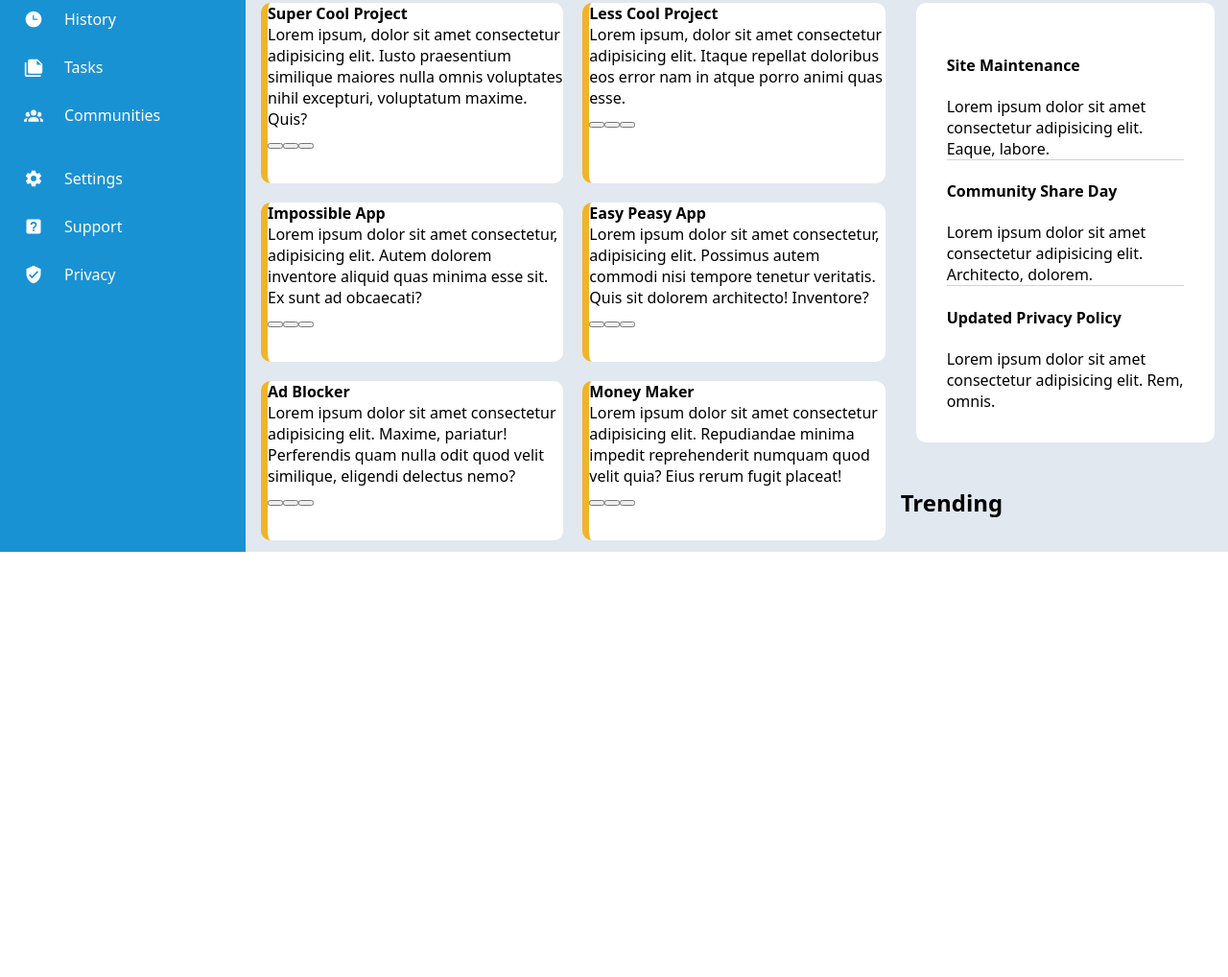
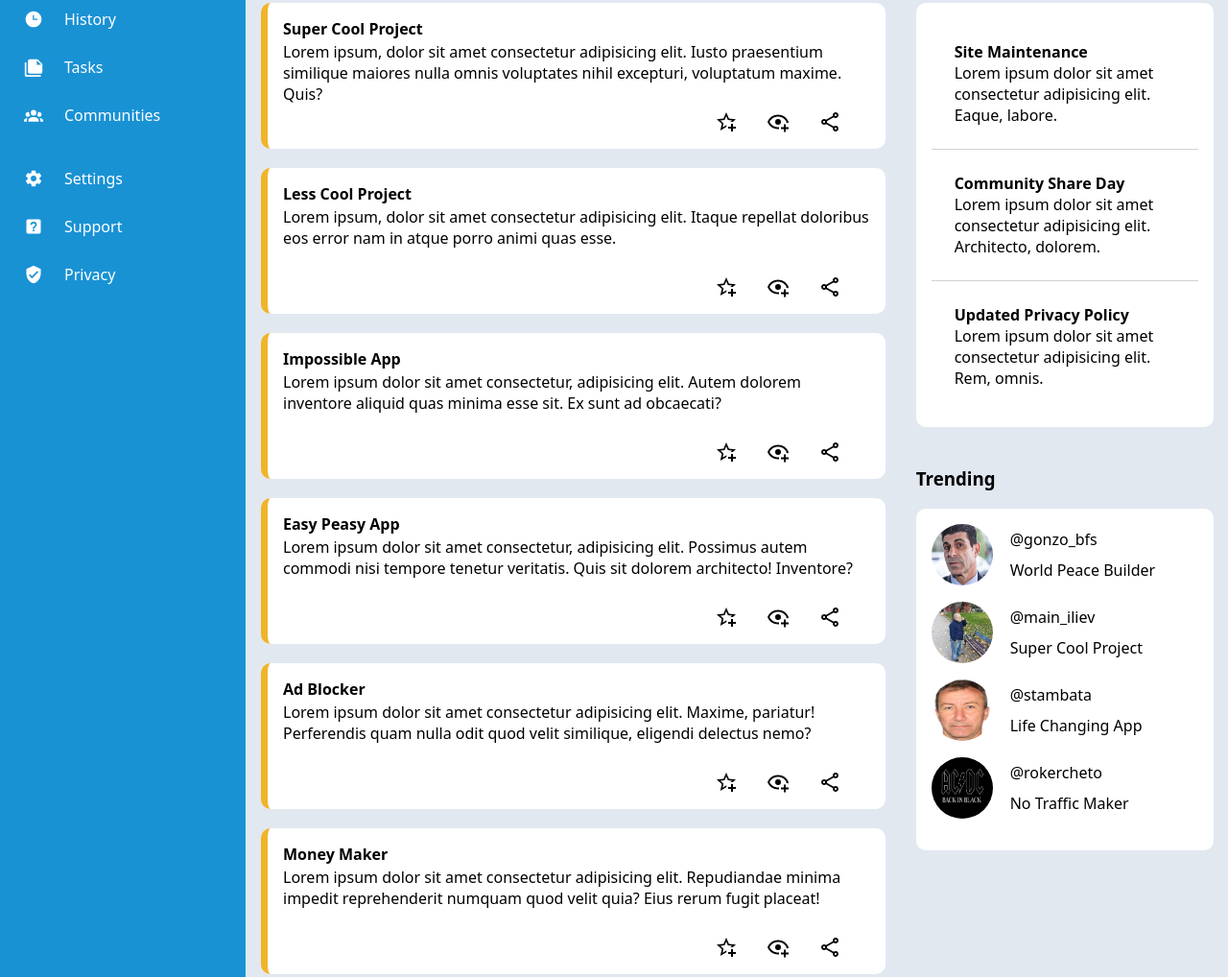
Before and after one commit to ablagoev11/admin-dashboard, a plain HTML site: page index.html in a window 1280 px wide. Shown: the part 254-1272 px from the top of the page at 96% size. Before the commit the page ends 829 px from the top, so only its background shows below. Drawn offline with Linux system fonts and the light colour scheme.

Commit message:
Finish project

```diff
--- a/index.html
+++ b/index.html
@@ -137,7 +137,11 @@
                 praesentium similique maiores nulla omnis voluptates nihil
                 excepturi, voluptatum maxime. Quis?
               </p>
-              <button></button><button></button><button></button>
+              <div class="icons">
+                <button class="icon star"></button
+                ><button class="icon eye"></button
+                ><button class="icon share"></button>
+              </div>
             </div>
             <div class="project-card">
               <h4>Less Cool Project</h4>
@@ -145,7 +149,11 @@
                 Lorem ipsum, dolor sit amet consectetur adipisicing elit. Itaque
                 repellat doloribus eos error nam in atque porro animi quas esse.
               </p>
-              <button></button><button></button><button></button>
+              <div class="icons">
+                <button class="icon star"></button
+                ><button class="icon eye"></button
+                ><button class="icon share"></button>
+              </div>
             </div>
             <div class="project-card">
               <h4>Impossible App</h4>
@@ -154,7 +162,11 @@
                 dolorem inventore aliquid quas minima esse sit. Ex sunt ad
                 obcaecati?
               </p>
-              <button></button><button></button><button></button>
+              <div class="icons">
+                <button class="icon star"></button
+                ><button class="icon eye"></button
+                ><button class="icon share"></button>
+              </div>
             </div>
             <div class="project-card">
               <h4>Easy Peasy App</h4>
@@ -163,7 +175,11 @@
                 Possimus autem commodi nisi tempore tenetur veritatis. Quis sit
                 dolorem architecto! Inventore?
               </p>
-              <button></button><button></button><button></button>
+              <div class="icons">
+                <button class="icon star"></button
+                ><button class="icon eye"></button
+                ><button class="icon share"></button>
+              </div>
             </div>
             <div class="project-card">
               <h4>Ad Blocker</h4>
@@ -172,7 +188,11 @@
                 pariatur! Perferendis quam nulla odit quod velit similique,
                 eligendi delectus nemo?
               </p>
-              <button></button><button></button><button></button>
+              <div class="icons">
+                <button class="icon star"></button
+                ><button class="icon eye"></button
+                ><button class="icon share"></button>
+              </div>
             </div>
             <div class="project-card">
               <h4>Money Maker</h4>
@@ -181,7 +201,11 @@
                 Repudiandae minima impedit reprehenderit numquam quod velit
                 quia? Eius rerum fugit placeat!
               </p>
-              <button></button><button></button><button></button>
+              <div class="icons">
+                <button class="icon star"></button
+                ><button class="icon eye"></button
+                ><button class="icon share"></button>
+              </div>
             </div>
           </div>
         </div>
@@ -212,12 +236,44 @@
           </div>
         </div>
         <div class="trending">
-          <h2>Trending</h2>
+          <h3>Trending</h3>
           <div class="tranding-cards">
-            <div class="trending-card"></div>
-            <div class="trending-card"></div>
-            <div class="trending-card"></div>
-            <div class="trending-card"></div>
+            <div class="trending-card">
+              <img
+                src="./images/gonzo.png"
+                alt="@gonzo_bfs"
+                class="profile-picture"
+              />
+              <h4>@gonzo_bfs</h4>
+              <p>World Peace Builder</p>
+            </div>
+            <div class="trending-card">
+              <img
+                src="./images/45950849.png"
+                alt="@iliev_main"
+                class="profile-picture"
+              />
+              <h4>@main_iliev</h4>
+              <p>Super Cool Project</p>
+            </div>
+            <div class="trending-card">
+              <img
+                alt="@stambata"
+                src="./images/41561-1645115521.png"
+                class="profile-picture"
+              />
+              <h4>@stambata</h4>
+              <p>Life Changing App</p>
+            </div>
+            <div class="trending-card">
+              <img
+                src="./images/51FFBwn0GAL._AC_UF894,1000_QL80_.jpg"
+                alt="@rokercheto"
+                class="profile-picture"
+              />
+              <h4>@rokercheto</h4>
+              <p>No Traffic Maker</p>
+            </div>
           </div>
         </div>
       </div>
--- a/styles.css
+++ b/styles.css
@@ -1,5 +1,6 @@
 :root {
   --blue: #1992d4;
+  --padding-cards: 0.7rem 1rem;
 }
 
 html,
@@ -13,7 +14,7 @@ body {
 .wrapper {
   display: grid;
   grid-template-columns: 1fr 4fr;
-  grid-template-rows: 1fr 5fr;
+  grid-template-rows: 1fr 7fr;
   height: 100vh;
 }
 
@@ -25,6 +26,7 @@ body {
   justify-items: left;
   font-weight: 500;
   font-size: 1rem;
+  height: 100%;
 }
 .dashboard div {
   width: 100%;
@@ -151,7 +153,7 @@ a:visited {
   grid-template-columns: 78px 1fr;
   align-items: center;
   justify-content: end;
-  padding: 0.7rem 1rem;
+  padding: var(--padding-cards);
 }
 
 .user-welcome .profile-picture {
@@ -191,25 +193,26 @@ a:visited {
 }
 
 .projects {
+  padding: var(--padding-cards);
   grid-row: 1/3;
-  padding: 0.7rem 1rem;
+  grid-column: 1/2;
+  height: 100%;
 }
 
 .projects-cards {
   display: grid;
-
-  grid-template-columns: 1fr 1fr;
-  grid-auto-rows: repeat(auto-fit, minmax(150px, 1fr));
+  grid-template-columns: repeat(auto-fit, minmax(350px, 1fr));
   gap: 20px;
-
-  height: 70vh;
 }
 
 .project-card {
   background-color: #fff;
   border-left: #f0b429 7px solid;
   border-radius: 10px;
-  padding: 1r;
+  padding: 1rem;
+  display: grid;
+  grid-template-rows: 1.5em 1fr 1fr;
+  height: 15vh;
 }
 
 .project-card h4,
@@ -221,12 +224,13 @@ p {
   background-color: #e2e8f0;
   display: grid;
   grid-template-columns: 2fr 1fr;
-  grid-template-rows: 1fr fr;
+  grid-template-rows: 0.5fr 1fr;
+  height: 100%;
 }
 
 .announcements-cards {
-  width: 80%;
-  padding: 2rem;
+  width: 90%;
+  padding: 1rem;
   background: #fff;
   border-radius: 10px;
 }
@@ -235,6 +239,64 @@ p {
   border-bottom: 1px solid #d2d2d2;
 }
 
+.announcement-card {
+  padding: 1.5rem;
+}
+
+.announcement-card h4 {
+  margin: 0;
+}
+
 .announcements {
-  padding: 0.7rem 1rem;
+  padding: var(--padding-cards);
 }
+.trending {
+  padding: var(--padding-cards);
+}
+
+.trending-card {
+  display: grid;
+  column-gap: 8px;
+  grid-template-columns: 74px 1fr;
+  grid-template-rows: 37px 37px;
+  margin-bottom: 7px;
+}
+
+.trending-card .profile-picture {
+  grid-row: 1/3;
+  width: 64px;
+  height: 64px;
+}
+.trending-card h4 {
+  margin: 0;
+  font-weight: 500;
+  margin-top: 5px;
+}
+.trending-card p {
+}
+
+.tranding-cards {
+  background-color: #fff;
+  width: 90%;
+  padding: 1rem;
+  border-radius: 10px;
+}
+
+.project-card .icon.star {
+  background: url("./images/star-plus-outline.svg");
+}
+
+.project-card .icon.eye {
+  background: url("./images/eye-plus-outline.svg");
+}
+
+.project-card .icon.share {
+  background: url("./images/share-variant-outline.svg");
+}
+.project-card .icon {
+  margin-right: 30px;
+}
+
+.project-card .icons {
+  place-self: end;
+}
```
Also changed, not shown: images/41561-1645115521.png (added), images/51FFBwn0GAL._AC_UF894,1000_QL80_.jpg (added), images/eye-plus-outline.svg (added), images/gonzo.png (added), images/share-variant-outline.svg (added), images/star-plus-outline.svg (added), 5 other files.
